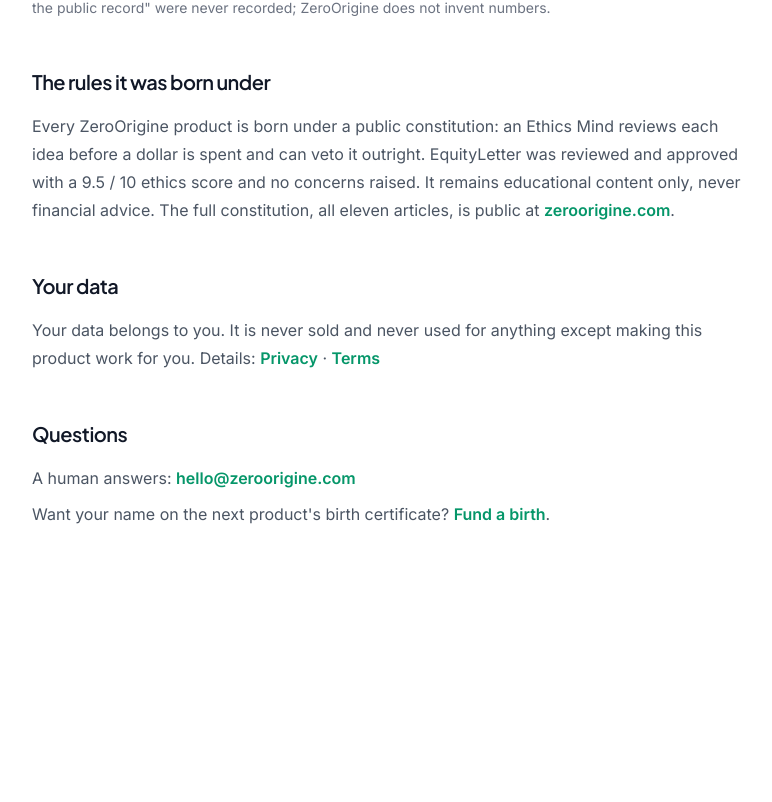
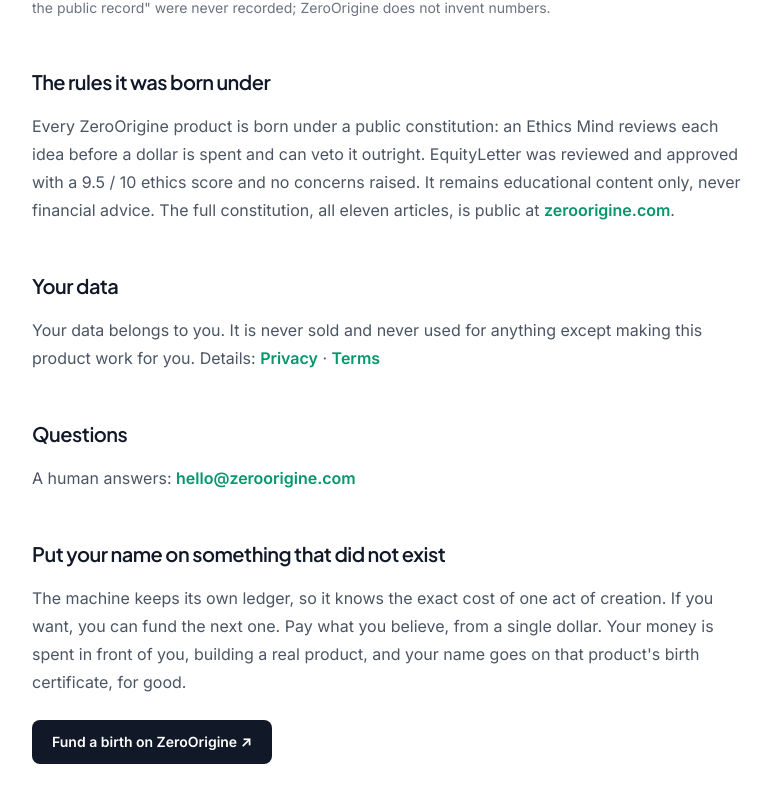
Before and after one commit to ZeroOrigine/zo-equityletter, a Next.js app: page /about in a window 1280 px wide. Shown: the part 1127-1929 px from the top of the page, without its empty margins (248-1020 px from the left). Before the commit the page ends 1711 px from the top, so only its background shows below. Built offline with nearby package versions, Linux system fonts and the light colour scheme.

Commit message:
feat(about): fund-a-birth section per founder design (Cowork 2026-07-15)

```diff
--- a/app/(marketing)/about/page.tsx
+++ b/app/(marketing)/about/page.tsx
@@ -110,9 +110,20 @@ export default function AboutPage() {
           A human answers:{' '}
           <a href="mailto:hello@zeroorigine.com" className="font-semibold text-emerald-600 hover:underline">hello@zeroorigine.com</a>
         </p>
-        <p className="mt-2 text-base leading-7 text-gray-600">
-          Want your name on the next product&apos;s birth certificate?{' '}
-          <a href="https://zeroorigine.com/join" className="font-semibold text-emerald-600 hover:underline">Fund a birth</a>.
+        <h2 className="mt-12 text-xl font-semibold text-gray-900">Put your name on something that did not exist</h2>
+        <p className="mt-4 text-base leading-7 text-gray-600">
+          The machine keeps its own ledger, so it knows the exact cost of one act of creation. If you
+          want, you can fund the next one. Pay what you believe, from a single dollar. Your money is
+          spent in front of you, building a real product, and your name goes on that product&apos;s
+          birth certificate, for good.
+        </p>
+        <p className="mt-6">
+          <a
+            href="https://zeroorigine.com/join"
+            className="inline-flex items-center gap-2 rounded-lg bg-gray-900 px-5 py-3 text-sm font-semibold text-white hover:bg-gray-700 dark:bg-white dark:text-gray-900 dark:hover:bg-gray-200"
+          >
+            Fund a birth on ZeroOrigine &#8599;
+          </a>
         </p>
       </main>
     </div>
```
